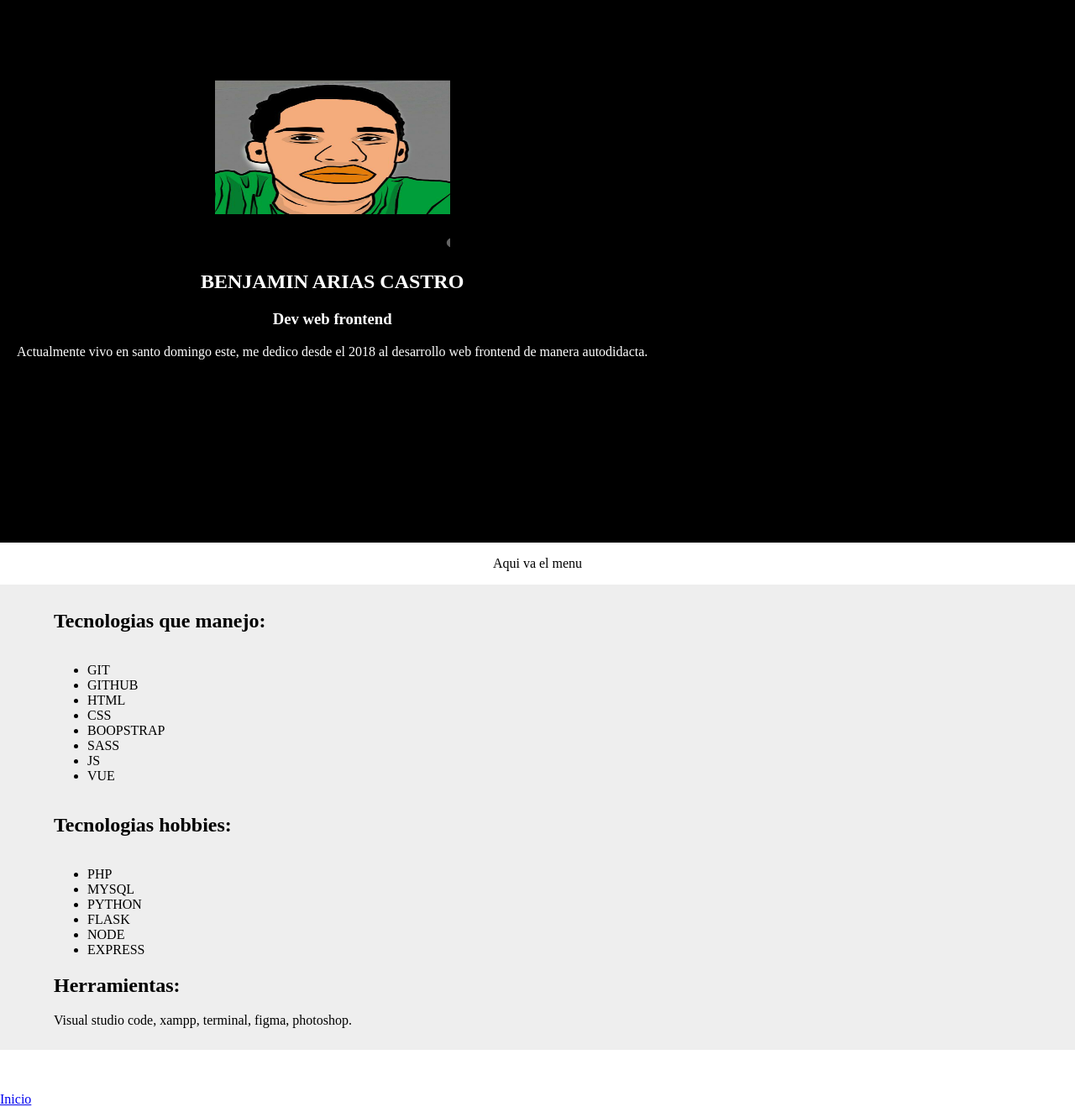
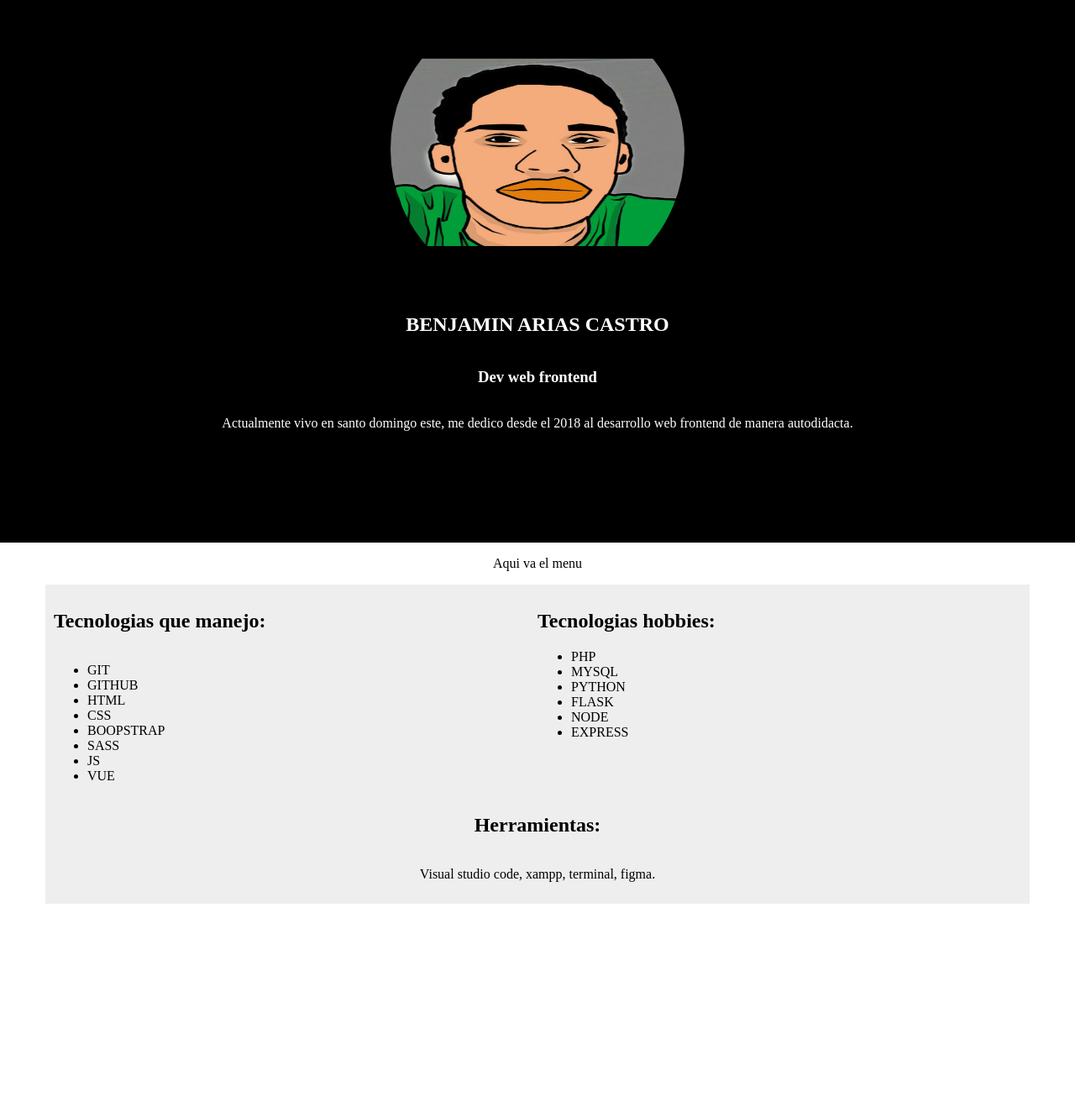
Before and after one commit to castrobenjamin543/portfolio, a plain HTML site: page index.html in a window 1280 px wide. Shown: the part 154-1472 px from the top of the page at 84% size. After the commit the page ends 1230 px from the top, so only its background shows below. Drawn offline with Linux system fonts and the light colour scheme.

Commit message:
adding css styles for computer devices

```diff
--- a/css/style.css
+++ b/css/style.css
@@ -6,7 +6,7 @@ body {
 }
 
 header {
-    width: 100vw;
+    width: 100%;
     height: 100vh;
     background-color: #000;
     color: #fff;
@@ -17,17 +17,23 @@ header {
     width: 100%;
     height: 100%;
     display: flex;
-    text-align: center;
-    align-items: center;
+    justify-content: center;
 }
 
 img {
-    width: 280px;
-    height: 250px;
-
+    width: 350px;
+    height: 350px;
+    border-radius: 50%;
 }
 
 .my-extracto {
+    width: 80%;
+    height: inherit;
+    display: flex;
+    flex-direction: column;
+    align-items: center;
+    text-align: center;
+    justify-content: center;
     padding: 20px;
 }
 
@@ -53,3 +59,38 @@ img {
     margin: 0 auto;
     padding: 10px;
 }
+
+
+
+
+
+
+
+@media screen and (min-width: 320px){
+
+
+
+
+}
+
+@media screen and (min-width: 769px){
+    .stack-job {
+        display: flex;
+        flex-wrap: wrap;
+    }
+
+    .stack-technology {
+        width: 50%;
+    }
+
+    .technology-hobbies {
+        width: 50%;
+    }
+
+    .herramientas {
+        width: 100%;
+        display: flex;
+        flex-direction: column;
+        align-items: center;
+    }
+}
--- a/index.html
+++ b/index.html
@@ -5,14 +5,13 @@
         <meta charset="utf-8">
         <meta name="viewport" content="width=device-width, initial-scale=1, shrink-to-fit=no">
 
-    <!-- Bootstrap CSS -->
+        <!-- CSS -->
         <link rel="stylesheet" href="css/style.css">
 
         <title>Benjamin Castro | Web Frontend</title>
     </head>
     <body>
         <header>
-
             <div id="inicio" class="header-content">
                 <article class="my-extracto">
                     <img src="img/profile.png" title="Benjamin Arias Castro" alt="profile">
@@ -25,8 +24,7 @@
         <nav class="nemu-principal">
             <p>Aqui va el menu</p>
         </nav>
-        <section class="stack-job">
-            <div class="container">
+        <section class="stack-job container">
             <div class="stack-technology">
                 <h2 style="display:inline-block">Tecnologias que manejo:</h2>
                 <ul>
@@ -41,7 +39,7 @@
                 </ul>
             </div>
             <div class="technology-hobbies">
-                    <h2 style="display:inline-block">Tecnologias hobbies:</h2>
+                <h2>Tecnologias hobbies:</h2>
                 <ul>
                     <li>PHP</li>
                     <li>MYSQL</li>
@@ -54,11 +52,9 @@
             <div class="herramientas">
                 <h2>Herramientas:</h2>
                 <p>
-                    Visual studio code, xampp, terminal, figma, photoshop.
+                    Visual studio code, xampp, terminal, figma.
                 </p>
             </div>
-            </div>
         </section>
-<a href="#inicio">Inicio</a>
     </body>
 </html>
```
Lines whose indentation alone changed are shown as unchanged.
